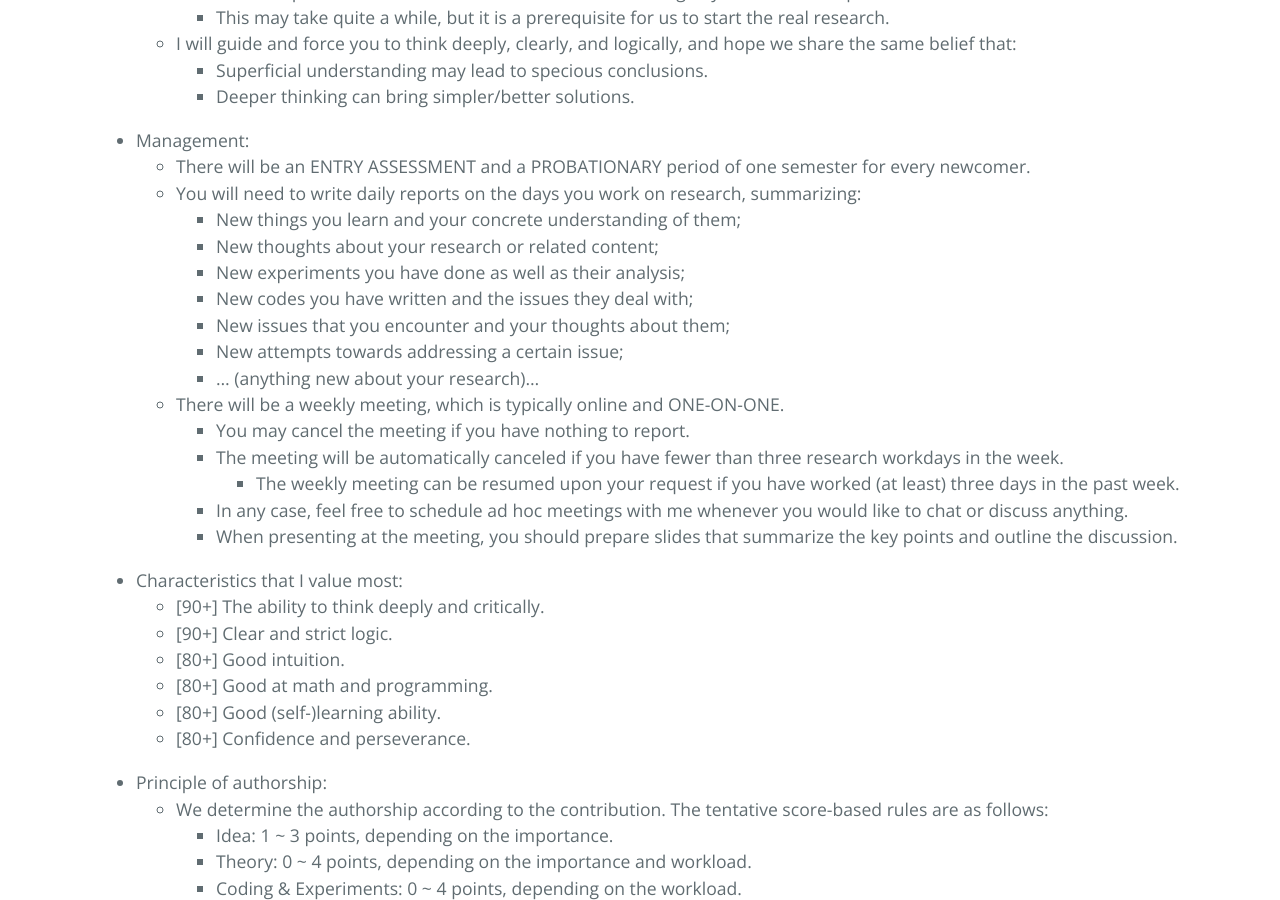
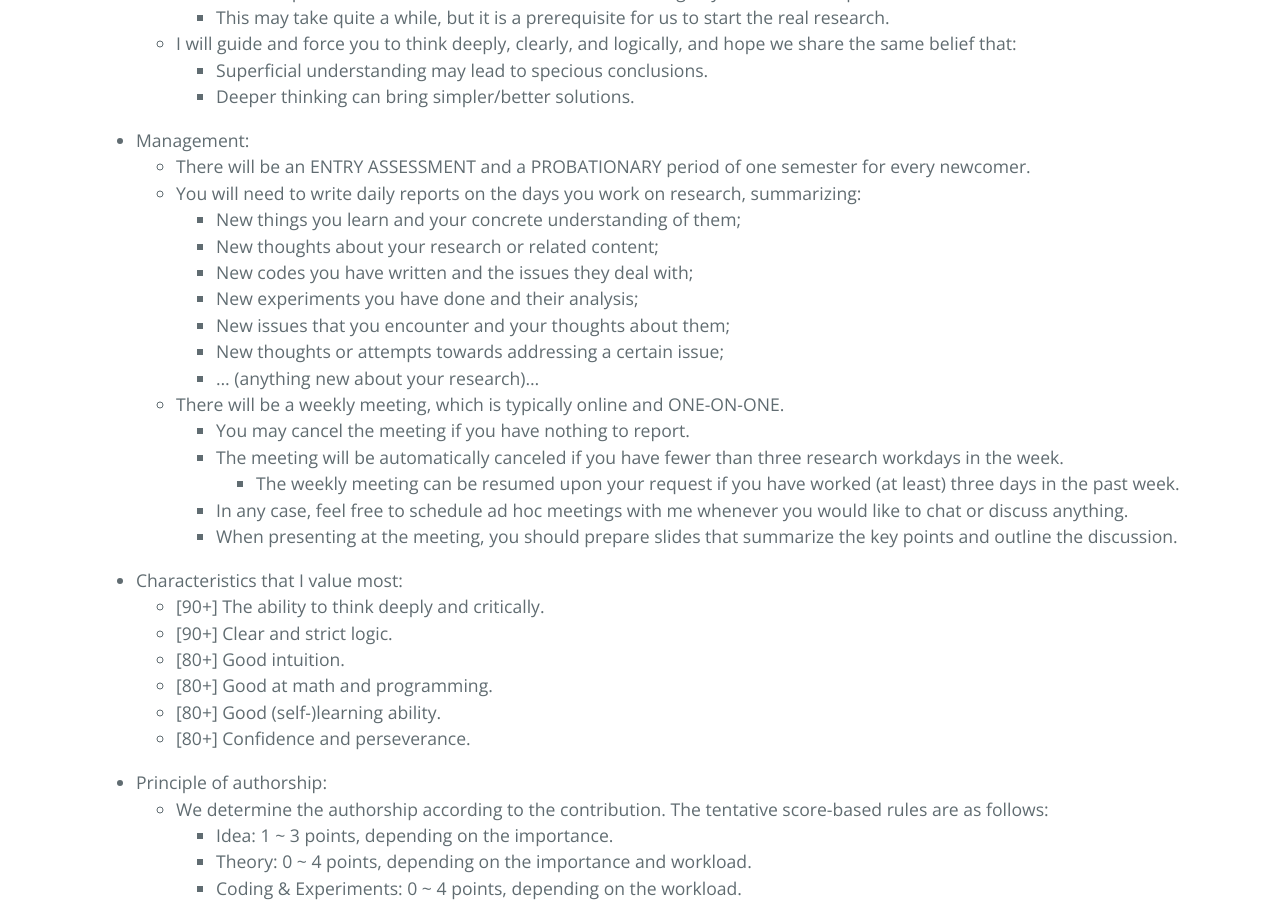
Before and after one commit to ZhimingZhou/zhimingzhou.github.io, a Jekyll site: the page built from _posts/2020-12-09-Prospective-Students.md, in a window 1280 px wide and 900 px high, scrolled down 2082 px. Built offline with Jekyll 4.4.1, drawn with Linux system fonts in a browser that asks for light colours.

Commit message:
Update 2020-12-09-Prospective-Students.md

```diff
--- a/_posts/2020-12-09-Prospective-Students.md
+++ b/_posts/2020-12-09-Prospective-Students.md
@@ -85,10 +85,10 @@ I’m looking for TALENTED students with GENUINE enthusiasm for FUNDAMENTAL rese
 	- You will need to write daily reports on the days you work on research, summarizing:
 		- New things you learn and your concrete understanding of them;
 		- New thoughts about your research or related content;
-		- New experiments you have done as well as their analysis;
 		- New codes you have written and the issues they deal with;
+		- New experiments you have done and their analysis;
 		- New issues that you encounter and your thoughts about them;
-		- New attempts towards addressing a certain issue;
+		- New thoughts or attempts towards addressing a certain issue;
 		- ... (anything new about your research)...
 	- There will be a weekly meeting, which is typically online and ONE-ON-ONE.
 		- You may cancel the meeting if you have nothing to report.
```
